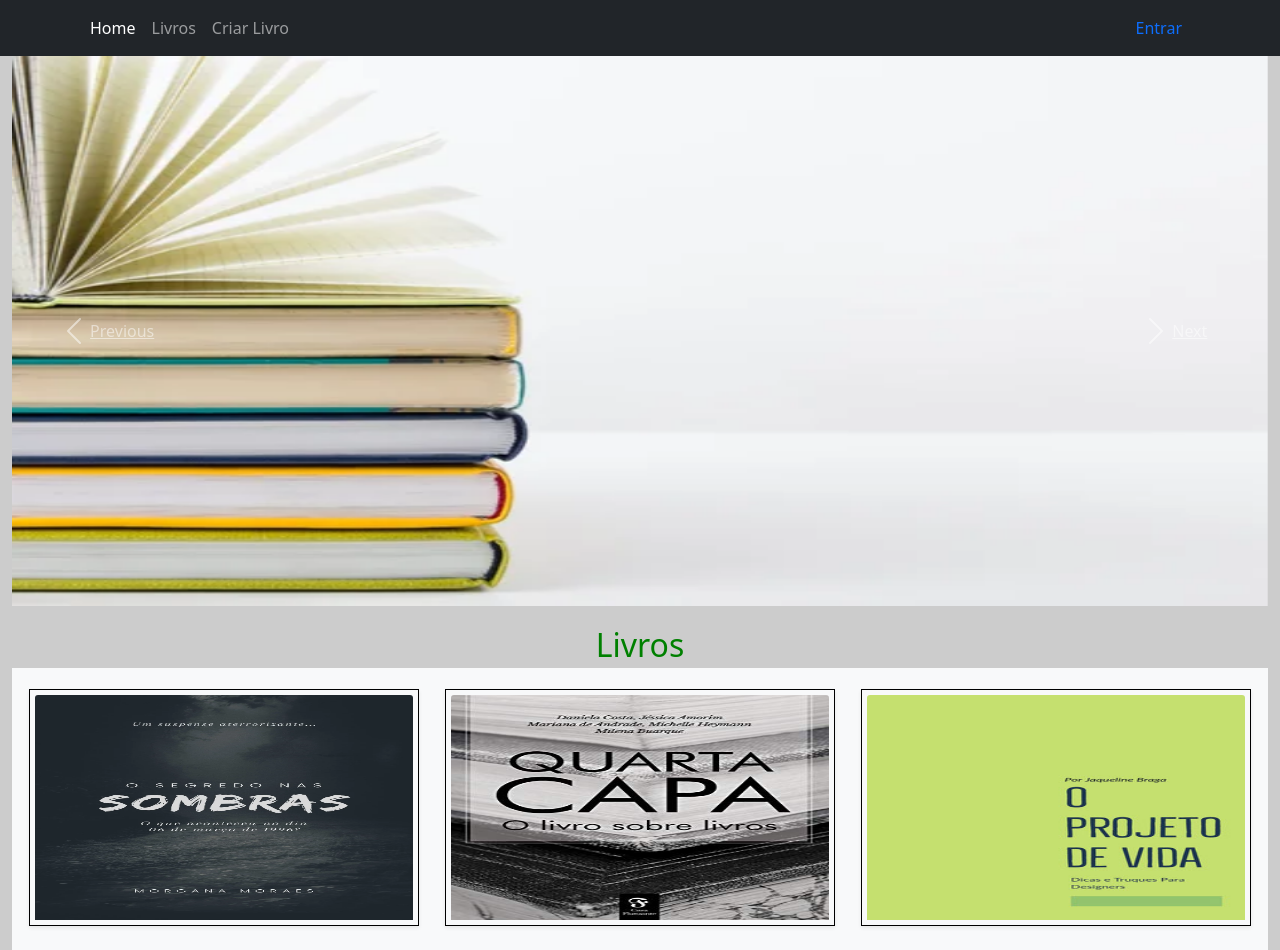
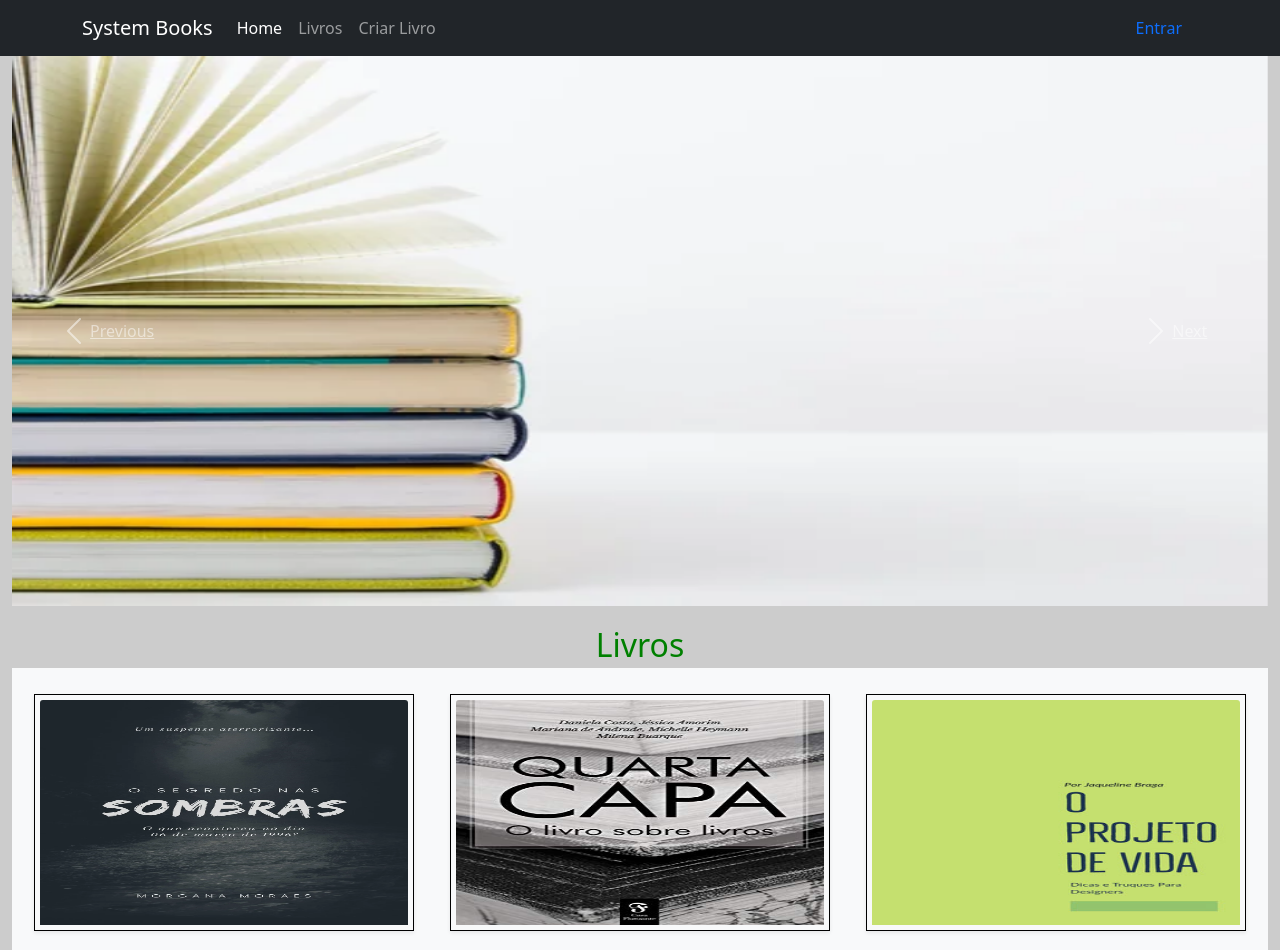
Before and after one commit to ironhack-sao-wdft/react-ironplate, a React (Create React App) app: page / in a window 1280 px wide. Shown: the top 950 px of the page. Built offline with nearby package versions, Linux system fonts and the light colour scheme.

Commit message:
atualizando estilos

```diff
--- a/src/assets/styles/index.css
+++ b/src/assets/styles/index.css
@@ -1,4 +1,5 @@
 /* estilos da página principal app.js */
+/*
 .main {
     min-height:100%;
     position:relative;
@@ -7,9 +8,9 @@
     padding: 0;
     background: #cccccc;
 
-}
+}*/
 /* estilos da barra de navegação */
-.navegador{
+/*.navegador{
   background: black;
   align-items: center;
 }
@@ -60,13 +61,151 @@
 }
 #criar:hover{
   background:blue;
+}*/
+/* estilo galeria de livros */
+/*.photo-album{
+border:1px solid black;
+box-shadow:3px 3px 3px  black;
+padding:5px;
+margin: 5px;
+}*/
+/*imagem da página de detalhes*/
+/*.img-detalhe {
+  width: 400px;
+  height: 400px;
+  margin-bottom: 10px;
+  border: 2px solid black;
+  box-shadow: inset 0 0 1em gold, 0 0 1em black;
+}*/
+/*imagem dos cards*/
+/*.img-card {
+  height: 200px;
+  width: auto;
+}
+.card {
+  box-shadow: inset 0 0 1em gold, 0 0 1em black;
+  padding: 5px;
+  margin: 10px;
+  height: 400px;
+}*/
+
+/*botão de editar na pagina de livros*/
+
+/* .btn-editar {
+  background-color: yellow;
+  margin-right: 2px;
+} */
+/*cor da fonte do link de ver detalhe*/
+
+/* .link-detalhe {
+  color: white;
+}
+.botao-detalhe {
+  border-radius: 5px;
+  margin-right: 2px;
+} */
+/* .detalhes{
+  margin-top: 20px;
+  margin-bottom: 60px;
+} */
+
+ /* estilos de rodapé */
+
+ /* .footer {
+  height: 100px;
+  margin-top: 0px;
+  background-color: black;
+  display:flex;
+  flex-direction:columns;
+  justify-content:center;
+  align-items:center;
+  color:white;
+  padding: 10px;
+  position: relative;
+ }
+.footer_social{
+  display: flex;
+  justify-content: center;
+  align-items: center;
+  padding: 8px;
+  position:absolute;
+  top: 0px;
+}
+.footer_copyright{
+  position: absolute;
+  bottom: 0px;
+  display: flex;
+  justify-content:center;
+  align-items:center;
+text-align: center;
+}
+ */
+
+
+/* Estilos dos títulos das sessões */
+/* .titulos {
+  font-size: 2rem;
+  color: green;
+  text-align: center;
+  margin-top: 20px;
+  margin-bottom: 20px;
+} */
+
+/* .cadastro{
+  width: 90%;
+  display: block;
+  justify-content: center;
+  align-items: center;
+  background: #928686;
+  padding: 20px;
+  margin:60px auto;
+  border-radius:15px;
+}
+.login{
+   width: 90%;
+  display: block;
+  justify-content: center;
+  align-items: center;
+  background: #928686;
+  padding: 20px;
+  margin:60px auto;
+  border-radius:15px;
+}
+.cadastrar-conta{
+  width: 90%;
+  display: block;
+  justify-content: center;
+  align-items: center;
+  background: #928686;
+  padding: 20px;
+  margin:60px auto;
+  border-radius:15px;
+} */
+/* .top{
+    align-items: center;
+    background: black;
+}
+#responsive-navbar-nav {
+  justify-content: end;
+  background: white;
+} */
+
+/* estilos da página principal app.js */
+.main {
+    min-height:100%;
+    position:relative;
+    width:100%;
+    margin: 0;
+    padding: 0;
+    background: #cccccc;
+
 }
 /* estilo galeria de livros */
 .photo-album{
 border:1px solid black;
-box-shadow:3px 3px 3px  black;
+box-shadow:2px 2px black;
 padding:5px;
-margin: 5px;
+margin: 10px;
 }
 /*imagem da página de detalhes*/
 .img-detalhe {
@@ -180,11 +319,3 @@ text-align: center;
   margin:60px auto;
   border-radius:15px;
 }
-.top{
-    align-items: center;
-    background: black;
-}
-#responsive-navbar-nav {
-  justify-content: end;
-  background: white;
-}
--- a/src/components/App.js
+++ b/src/components/App.js
@@ -8,13 +8,12 @@ import Signup from "../pages/auth/Signup";
 import Login from "../pages/auth/Login";
 import CadastrarLivro from "../pages/Livros/CadastroLivro";
 import DetalheLivro from "../pages/Livros/DetalheLivro";
-import Navbar from "../components/Navbar"
+import Navbar from "../components/Navbar";
 import DeleteLivro from "../pages/Livros/DeleteLivro";
 import EditLivro from "../pages/Livros/EditLivro";
 import Rodape from "../components/Rodape";
 import ProtectedRoute from "../pages/auth/ProtectedRoute";
 import { AuthContextComponent } from "../contexts/authContext";
-
 
 function App() {
   return (
@@ -50,7 +49,7 @@ function App() {
             <Route path="/login" element={<Login />} />
           </Routes>
         </div>
-           <Rodape />
+        <Rodape />
       </AuthContextComponent>
     </div>
   );
--- a/src/components/Navbar.js
+++ b/src/components/Navbar.js
@@ -9,11 +9,12 @@ function Navbar() {
   return (
     <nav className="navbar navbar-expand-lg navbar-dark bg-dark">
       <div className="container  d-flex justify-content-between align-items-center text-light">
-        <div className="collapse navbar-collapse" id="navbarTogglerDemo01">
-
+        <NavLink className="navbar-brand" to="/">
+          System Books
+        </NavLink>
 
         <div className="collapse navbar-collapse" id="#menuPrincipal">
-            <ul className="navbar-nav me-auto mb-2 mb-lg-0">
+          <ul className="navbar-nav">
             <li className="nav-item">
               <NavLink
                 className={({ isActive }) =>
@@ -46,8 +47,6 @@ function Navbar() {
               </NavLink>
             </li>
           </ul>
-
-          </div>
         </div>
         <div>
           {loggedInUser.user._id ? (
```
Also changed, not shown: src/pages/Lista.js (+2 -6 lines). Lines whose indentation alone changed are shown as unchanged.
